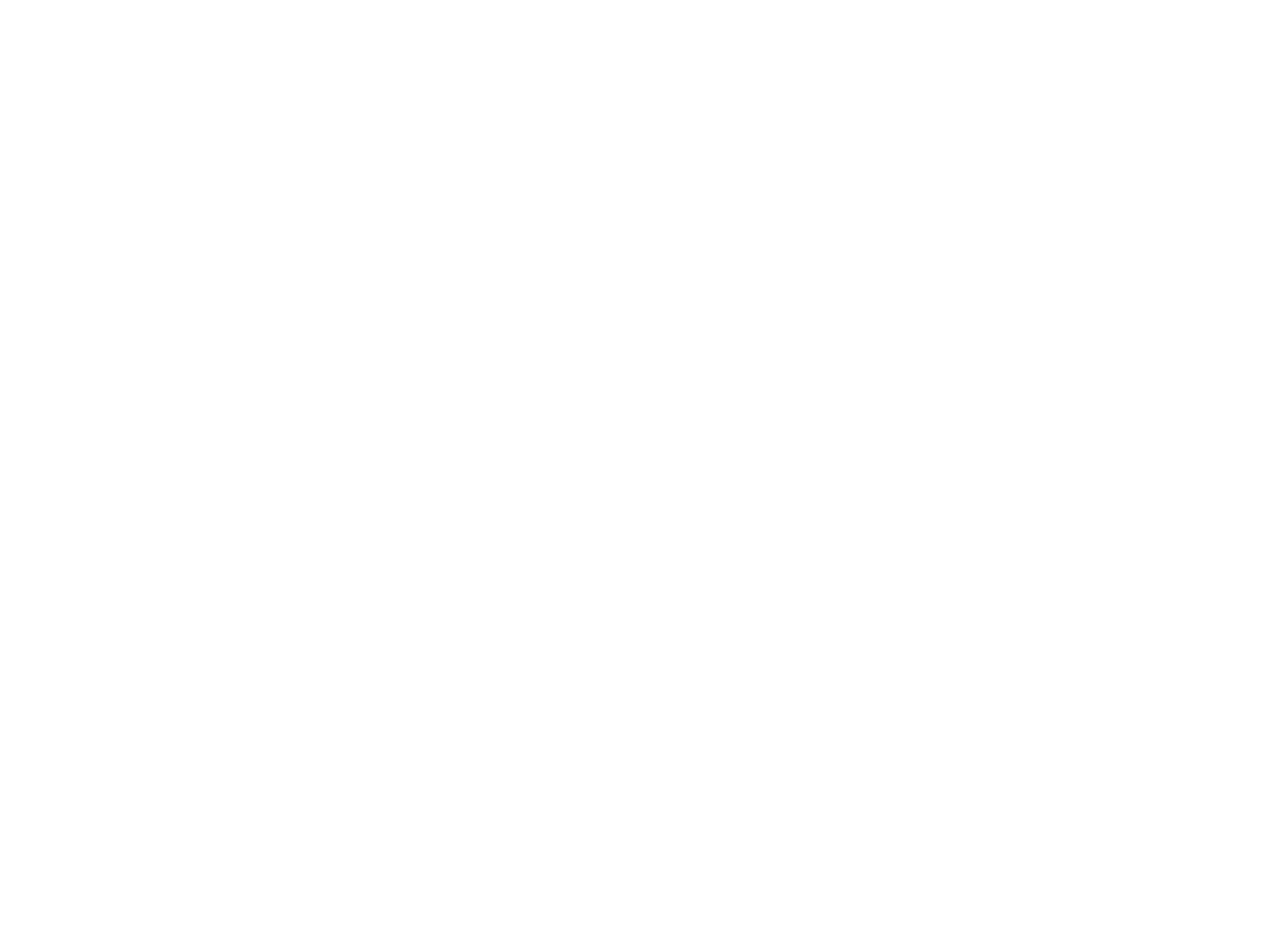
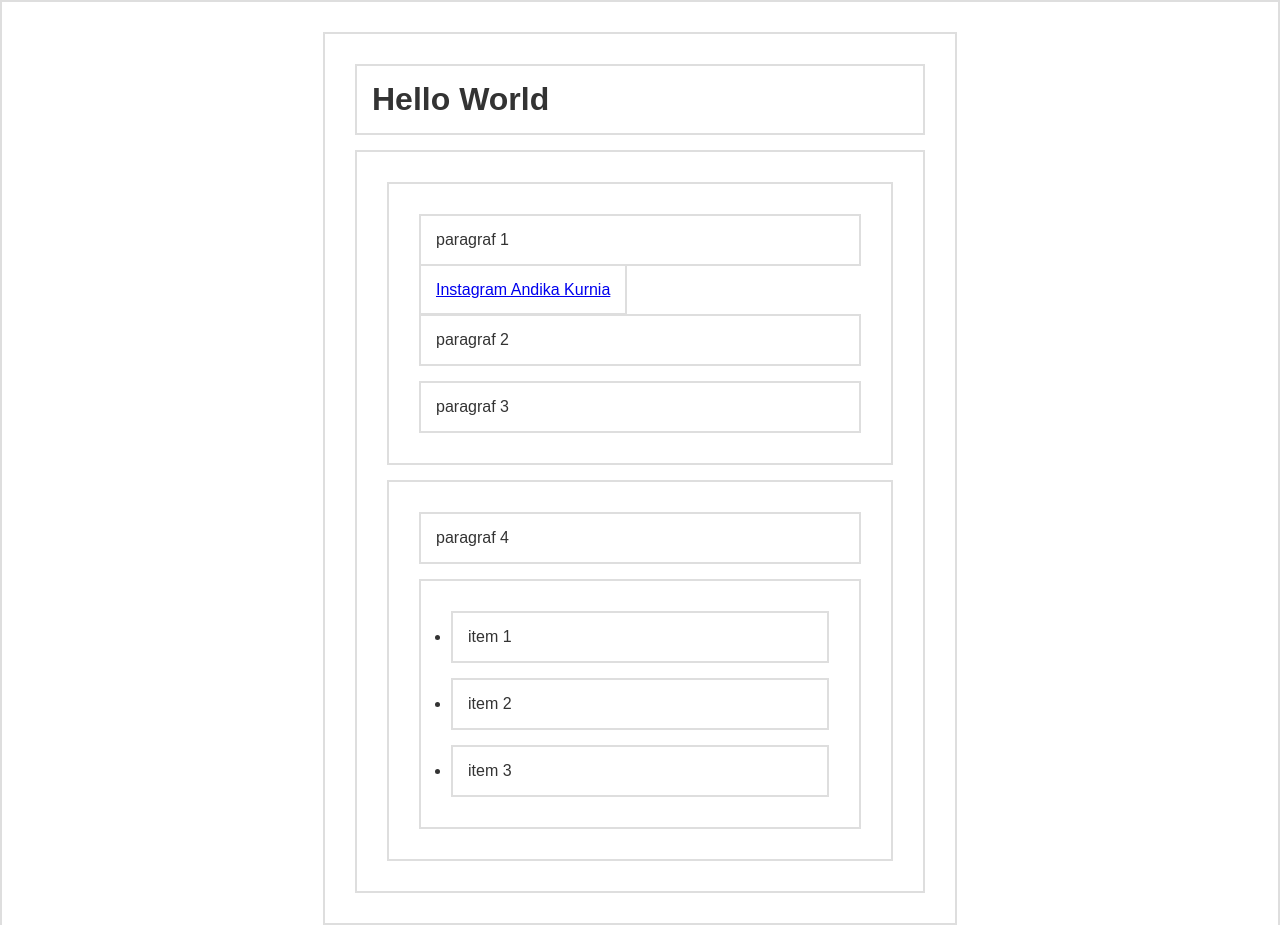
Before and after one commit to akrn27/jsDom, a plain HTML site: page JSDOM6.html in a window 1280 px wide. Shown: the top 925 px of the page. Before the commit the page ends 800 px from the top, so only its background shows below. Drawn offline with Linux system fonts and the light colour scheme.

Commit message:
finish jsdom6.html

```diff
--- a/JSDOM6.html
+++ b/JSDOM6.html
@@ -5,10 +5,43 @@
     <meta http-equiv="X-UA-Compatible" content="IE=edge">
     <meta name="viewport" content="width=device-width, initial-scale=1.0">
     <title>JS DOM 6</title>
+    <style>
+        * {
+            border: 2px solid #dedede;
+            padding: 15px;
+            margin: 15px;
+        }
+        html {
+          margin: 0;
+          padding: 0;
+        }
+        body {
+          max-width: 600px;
+          margin: 30px auto;
+          font-family: sans-serif;
+          color: #333;
+        }
+      </style>
 </head>
 <body>
 
-
+    <h1 id="judul">Hello World</h1>
+    <div id="container">
+        <section id="a">
+            <p class="p1">paragraf 1</p>
+            <a href="#">Instagram Andika Kurnia</a>
+            <p class="p2">paragraf 2</p>
+            <p class="p3">paragraf 3</p>
+        </section>
+        <section id="b">
+            <p>paragraf 4</p>
+            <ul>
+                <li>item 1</li>
+                <li>item 2</li>
+                <li>item 3</li>
+            </ul>
+        </section>
+    </div>
 
 <script src="./js/jsDom6.js"></script>
 </body>
```
